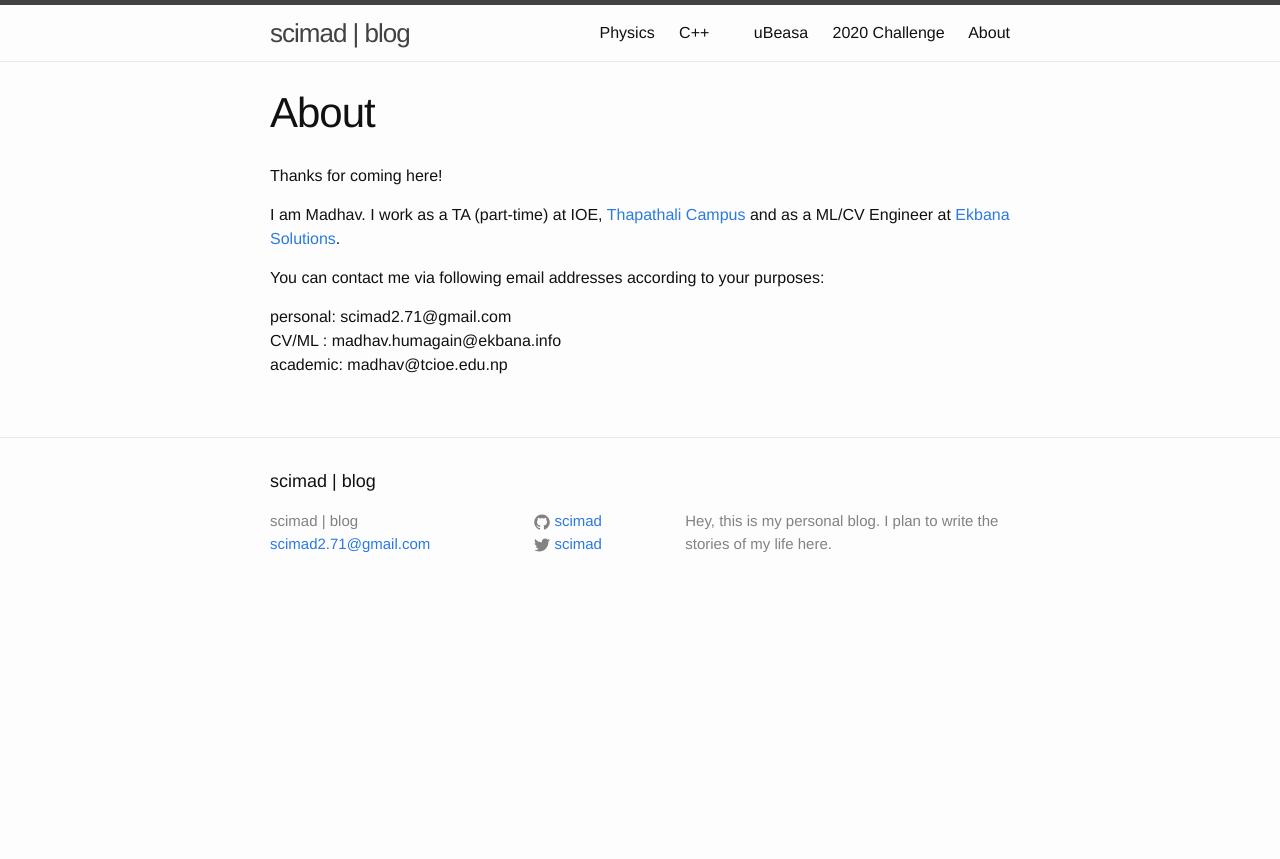
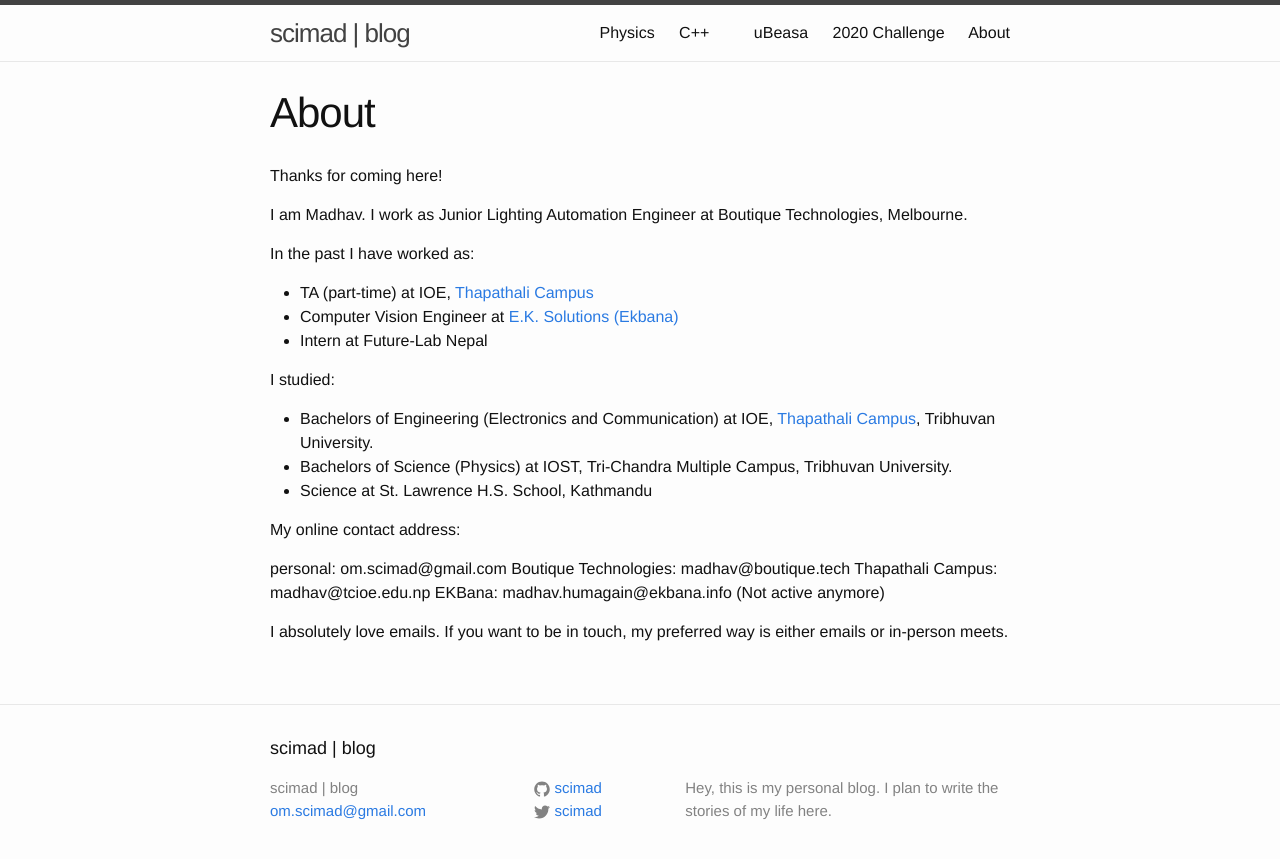
Before and after one commit to scimad/scimad.github.io, a Jekyll site: the page built from about.md, in a window 1280 px wide. Shown: the top 859 px of the page. Built offline with Jekyll 4.4.1, drawn with Linux system fonts in a browser that asks for light colours.

Commit message:
Update about page

```diff
--- a/_config.yml
+++ b/_config.yml
@@ -7,7 +7,7 @@
 
 # Site settings
 title: scimad | blog
-email: scimad2.71@gmail.com
+email: om.scimad@gmail.com
 description: > # this means to ignore newlines until "baseurl:"
   Hey, this is my personal blog. I plan to write the stories of my life here.
 baseurl: "" # the subpath of your site, e.g. /blog
--- a/about.md
+++ b/about.md
@@ -7,13 +7,26 @@ order: 3
 
 Thanks for coming here!
 
-I am Madhav. I work as a TA (part-time) at IOE, [Thapathali Campus][thapathali-campus] and as a ML/CV Engineer at [Ekbana Solutions][ekbana].
+I am Madhav. I work as Junior Lighting Automation Engineer at Boutique Technologies, Melbourne.
 
-You can contact me via following email addresses according to your purposes:
+In the past I have worked as:
+ * TA (part-time) at IOE, [Thapathali Campus][thapathali-campus]
+ * Computer Vision Engineer at [E.K. Solutions (Ekbana)][ekbana]
+ * Intern at Future-Lab Nepal
 
-personal: scimad2.71@gmail.com
-CV/ML   : madhav.humagain@ekbana.info
-academic: madhav@tcioe.edu.np
+I studied:
+ * Bachelors of Engineering (Electronics and Communication) at IOE, [Thapathali Campus][thapathali-campus], Tribhuvan University.
+ * Bachelors of Science (Physics) at IOST, Tri-Chandra Multiple Campus, Tribhuvan University.
+ * Science at St. Lawrence H.S. School, Kathmandu
+
+My online contact address:
+
+personal: om.scimad@gmail.com
+Boutique Technologies: madhav@boutique.tech
+Thapathali Campus: madhav@tcioe.edu.np
+EKBana: madhav.humagain@ekbana.info (Not active anymore)
+
+I absolutely love emails. If you want to be in touch, my preferred way is either emails or in-person meets.
 
 <div class="fb-comments" data-href="https://scimad.github.io/about/" data-width="600" data-numposts="5"></div>
 
```
